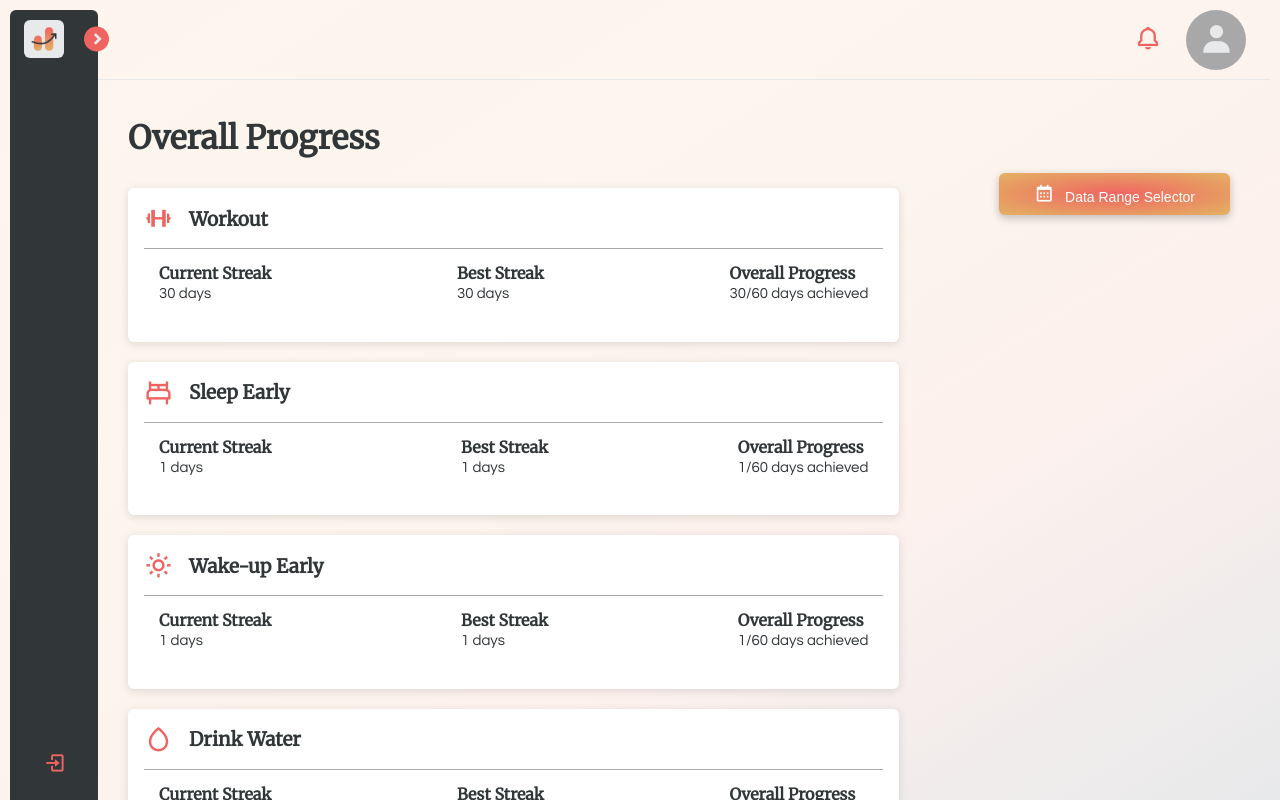
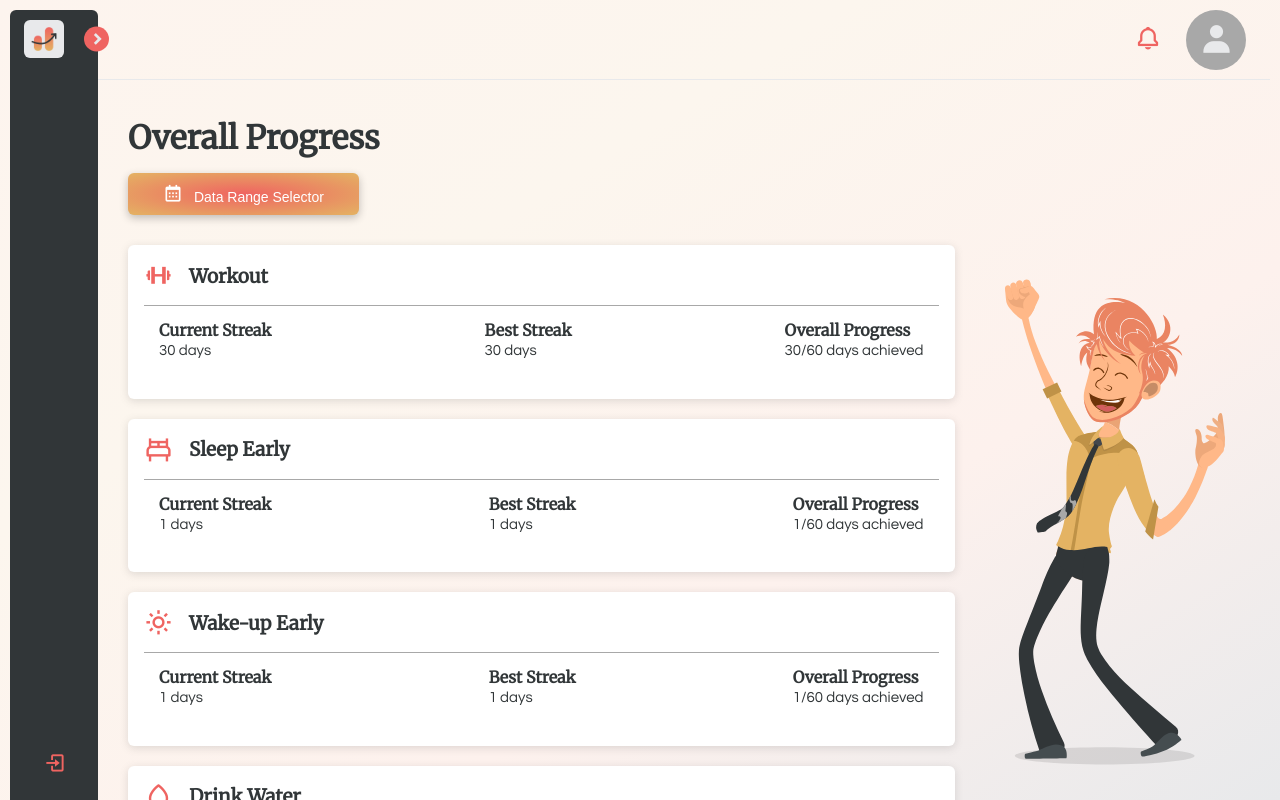
Before and after one commit to s3851446/habithub-frontend, a SvelteKit app in the folder final/habithub-frontend/: page /statistics in a window 1280 px wide. Shown: the top 800 px of the page. Built offline with nearby package versions, Linux system fonts and the light colour scheme; no server answers.

Commit message:
Man added on statistics page

```diff
--- a/final/habithub-frontend/src/app.scss
+++ b/final/habithub-frontend/src/app.scss
@@ -73,11 +73,3 @@ object {
   float: right;
   margin: 40px 0;
 }
-
-.man {
-  width: 300px;
-  float: right;
-  @media all and (max-width: 400px) {
-    float: none;
-  }
-}
--- a/final/habithub-frontend/src/components/ProgressCard.svelte
+++ b/final/habithub-frontend/src/components/ProgressCard.svelte
@@ -37,7 +37,7 @@
     }
 
     .column {
-        width: 70%;
+        width: 100%;
         transition: $trans-05;
         @media all and (max-width: 900px)  {
             width: 100%;
--- a/final/habithub-frontend/src/routes/+page.svelte
+++ b/final/habithub-frontend/src/routes/+page.svelte
@@ -54,6 +54,14 @@
 </div>
 
 <style lang="scss">
+    .man {
+        width: 300px;
+        float: right;
+        @media all and (max-width: 400px) {
+            float: none;
+        }
+    }
+
     h2 {
         font-size: 16px;
     }
--- a/final/habithub-frontend/src/routes/statistics/+page.svelte
+++ b/final/habithub-frontend/src/routes/statistics/+page.svelte
@@ -13,6 +13,7 @@
 </script>
 
 <div class="body">
+  <div class="container content">
     <div>
       <h1>Overall Progress</h1>
     </div>
@@ -29,10 +30,47 @@
       <ProgressCard habit_title="Drink Water" icon="bx-droplet" current_streak="20" best_streak="45" progress="50/60"/>
     </div>
   </div>
+  <div class="man container">
+    <object title="Man jumping up and down" type="image/svg+xml" data="./images/jumping.svg">
+        <img src="./images/jumping.svg" alt="Man jumping up and down"/>
+    </object>
+  </div>
+</div>
 
 <style lang="scss">
-  .statistics-button {
-    float: right;
+  .body {
+    display: flex;
+    flex-flow: row nowrap;
+    justify-content: flex-start;
+    align-items: flex-start;
+    column-gap: 50px;
+    transition: $trans-05;
+    @media all and (max-width: 900px) {
+      flex-flow: column nowrap;
+      align-items: center;
+    }
+  }
+
+  .man {
+    width: 20%;
+    transition: $trans-05;
+    @media all and (max-width: 900px) {
+      width: 25%;
+    }
+    @media all and (max-width: 600px) {
+      width: 40%;
+    }
+    @media all and (max-width: 400px) {
+      width: 100%;
+    }
+  }
+
+  .content {
+    width: 75%;
+    transition: $trans-05;
+    @media all and (max-width: 900px) {
+      width: 100%;
+    }
   }
 
   i {
```
Also changed, not shown: final/habithub-frontend/static/images/jumping.svg (added). Lines whose indentation alone changed are shown as unchanged.
